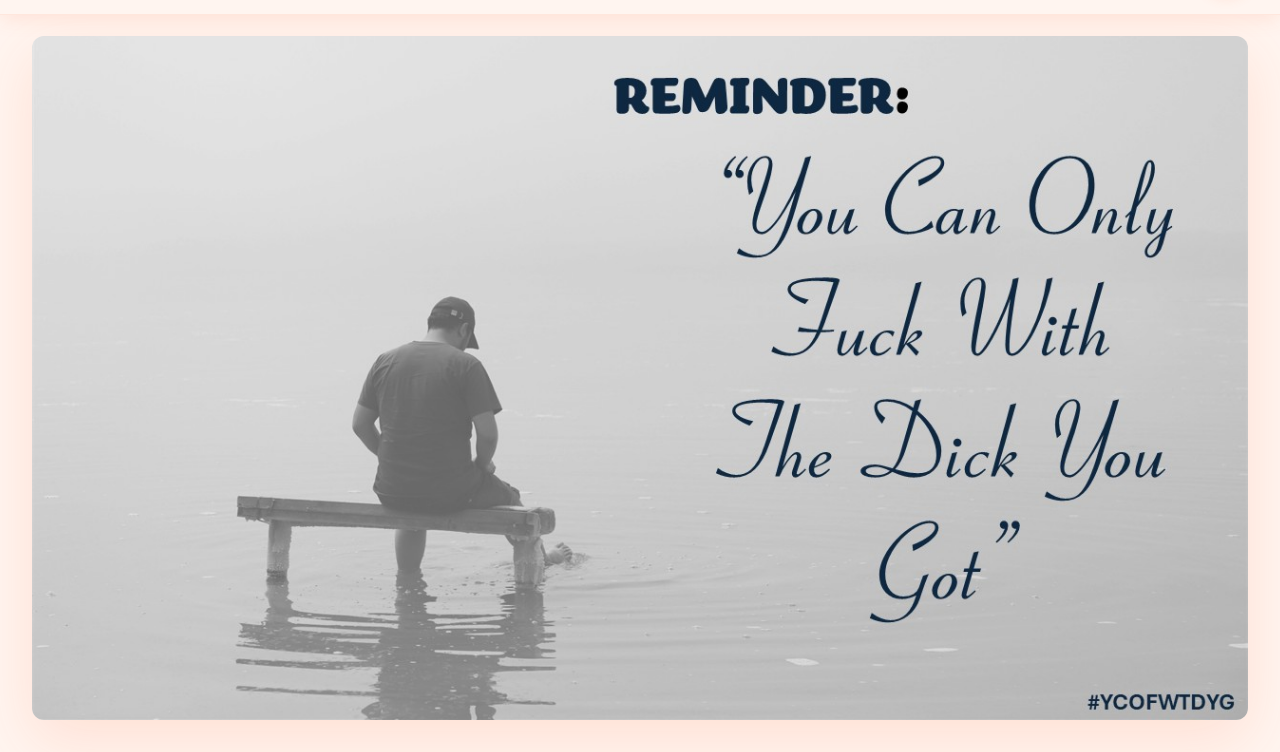
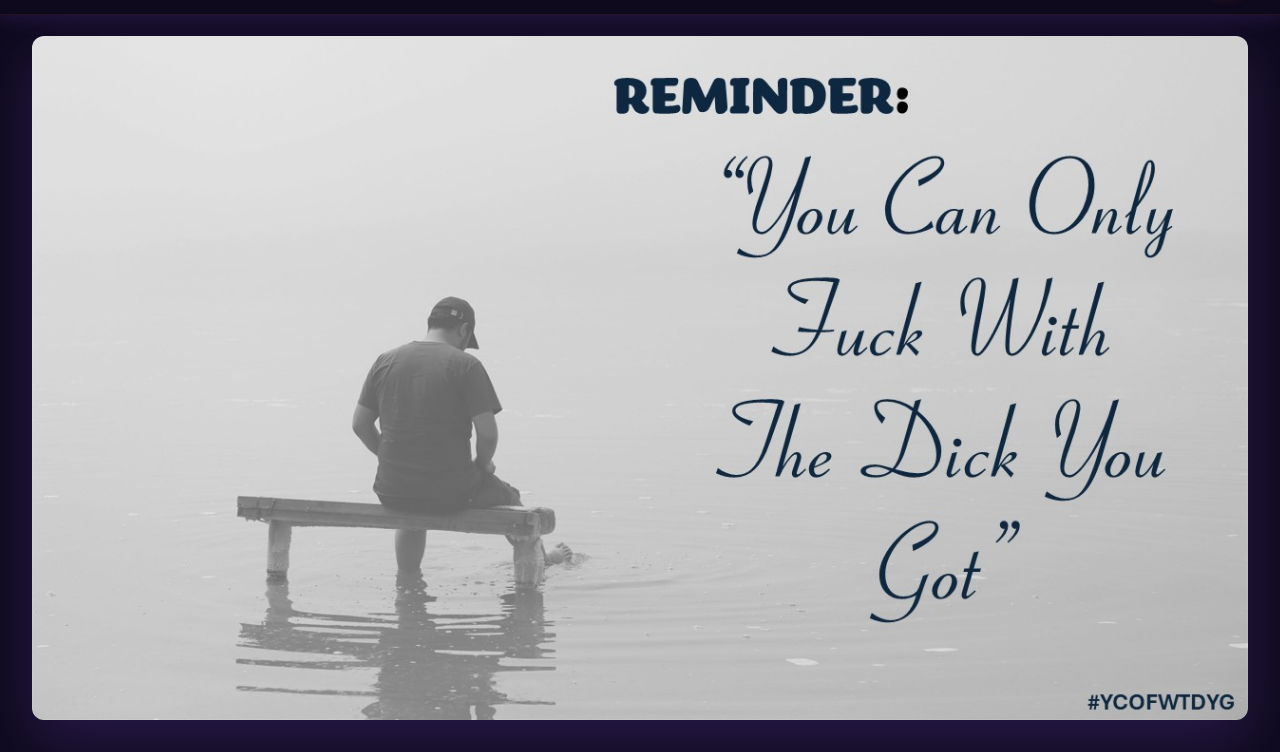
Before and after one commit to Travis-Hoult/ycofwtdyg, a plain HTML site: page index.html in a window 1280 px wide. Shown: the part 76-828 px from the top of the page. Drawn offline with Linux system fonts and the light colour scheme.

Commit message:
theme updates

```diff
--- a/index.html
+++ b/index.html
@@ -6,7 +6,7 @@
     <title>YCOFWTDYG</title>
     <link rel="stylesheet" href="styles.css">
 </head>
-<body data-theme="light">
+<body data-theme="dark">
     <nav>
         <div class="logo">YCOFWTDYG</div>
         <ul class="nav-links">
@@ -34,7 +34,7 @@
         const body = document.body;
         const homeLink = document.getElementById('home-link');
 
-        const savedTheme = localStorage.getItem('theme') || 'light';
+        const savedTheme = localStorage.getItem('theme') || 'dark';
         body.setAttribute('data-theme', savedTheme);
         themeIcon.textContent = savedTheme === 'light' ? '🌙' : '☀️';
 
```
